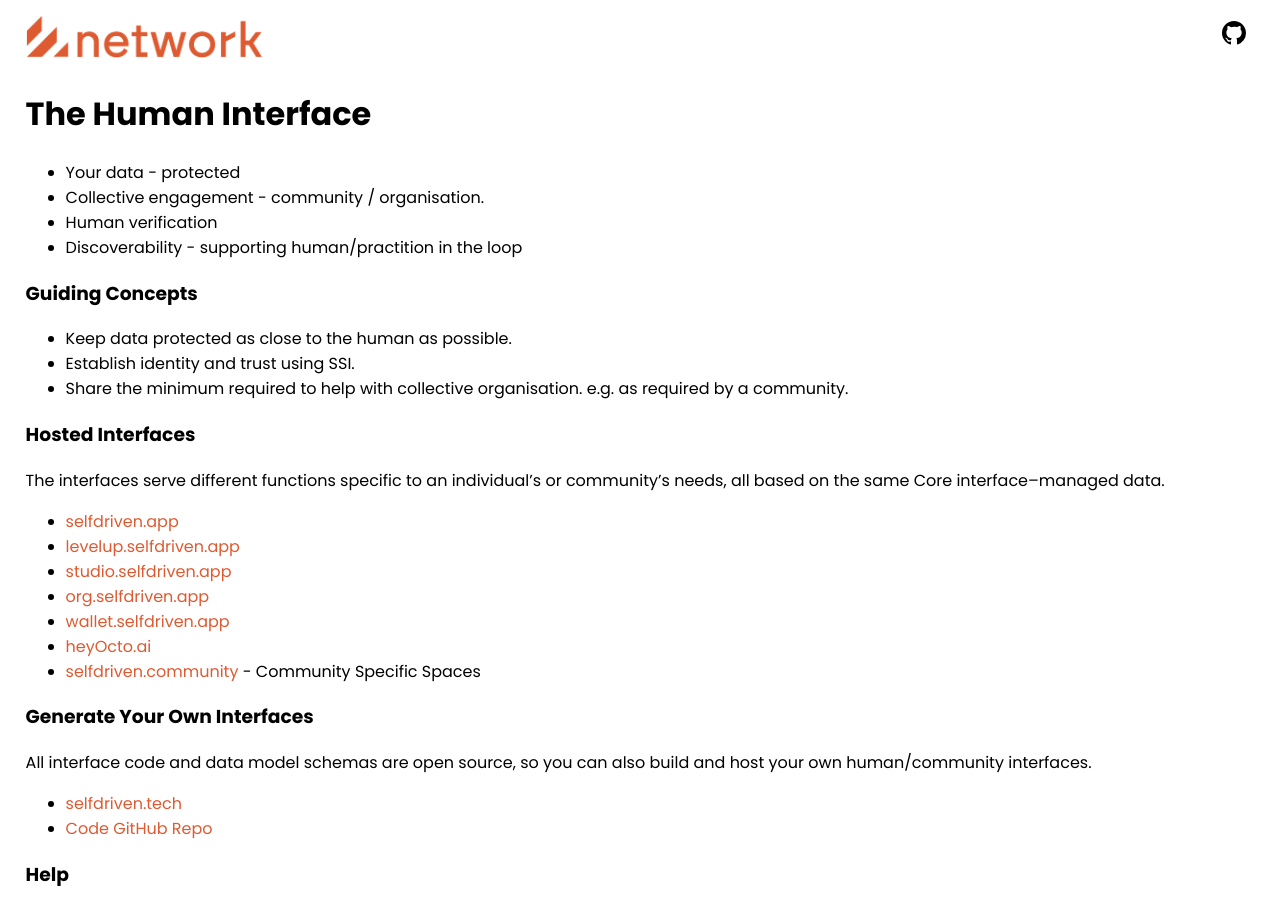
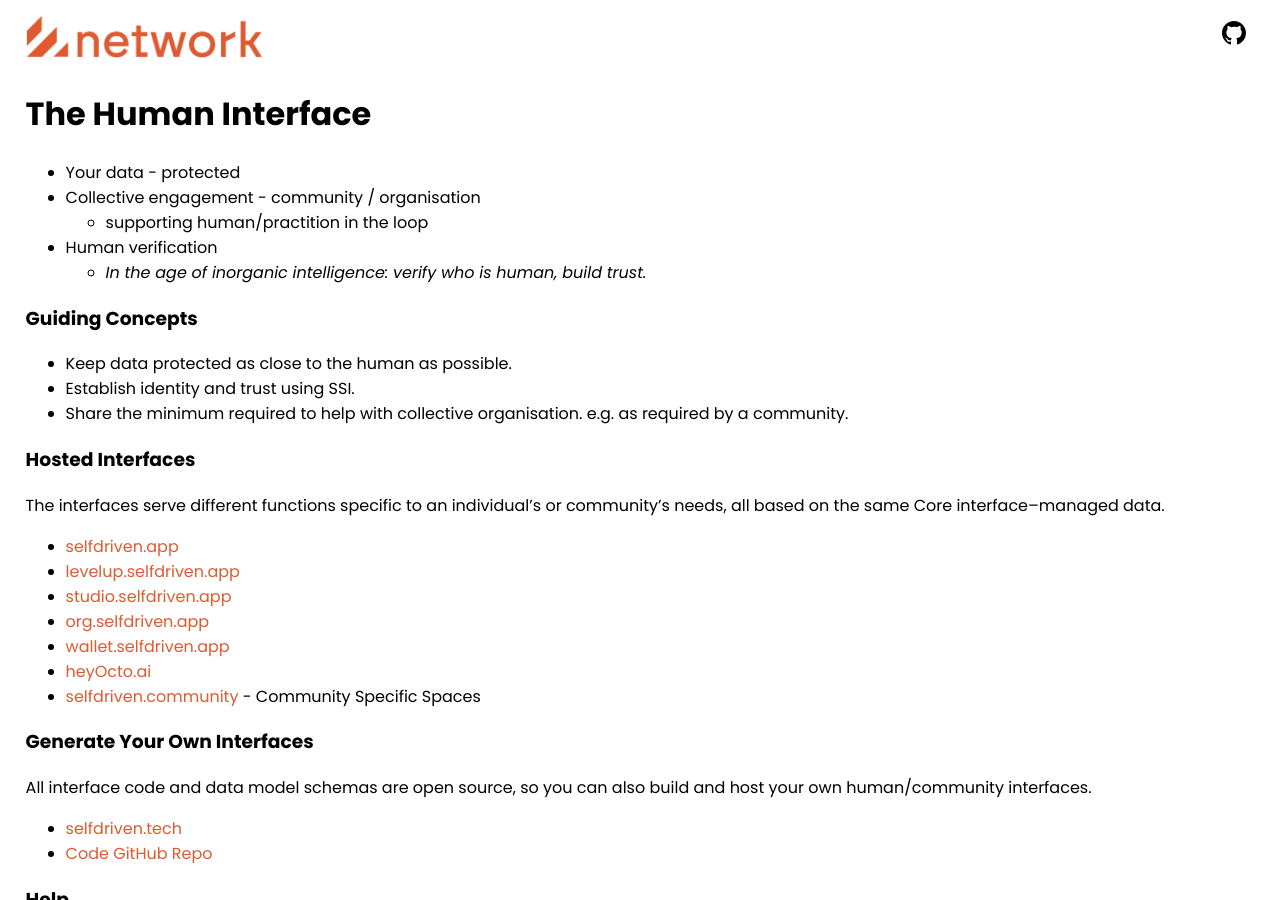
Before and after one commit to selfdriven-foundation/selfdriven-network, a Jekyll site: the page built from docs/pages/human-interface.md, in a window 1280 px wide and 900 px high. Built offline with Jekyll 4.4.1, drawn with Linux system fonts in a browser that asks for light colours.

Commit message:
Update human-interface.md

```diff
--- a/docs/pages/human-interface.md
+++ b/docs/pages/human-interface.md
@@ -7,9 +7,10 @@ permalink: /human-interface/
 # The Human Interface
 
 - Your data - protected
-- Collective engagement - community / organisation.
+- Collective engagement - community / organisation
+    - supporting human/practition in the loop
 - Human verification
-- Discoverability - supporting human/practition in the loop
+    - *In the age of inorganic intelligence: verify who is human, build trust.*
 
 ### Guiding Concepts
 
```
